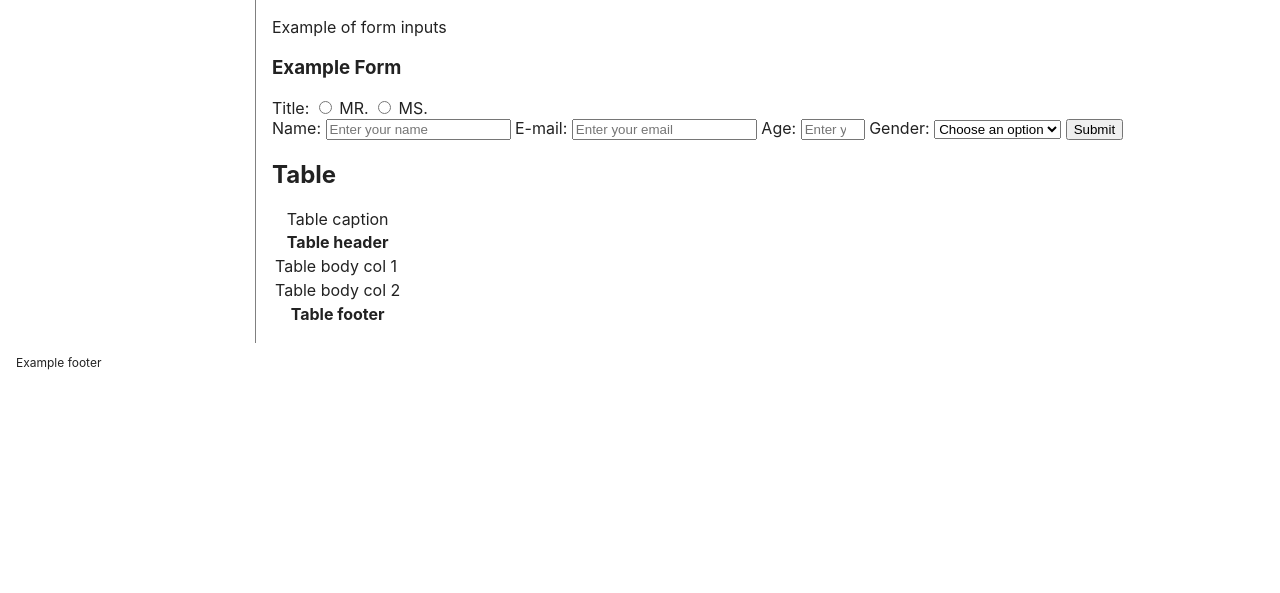
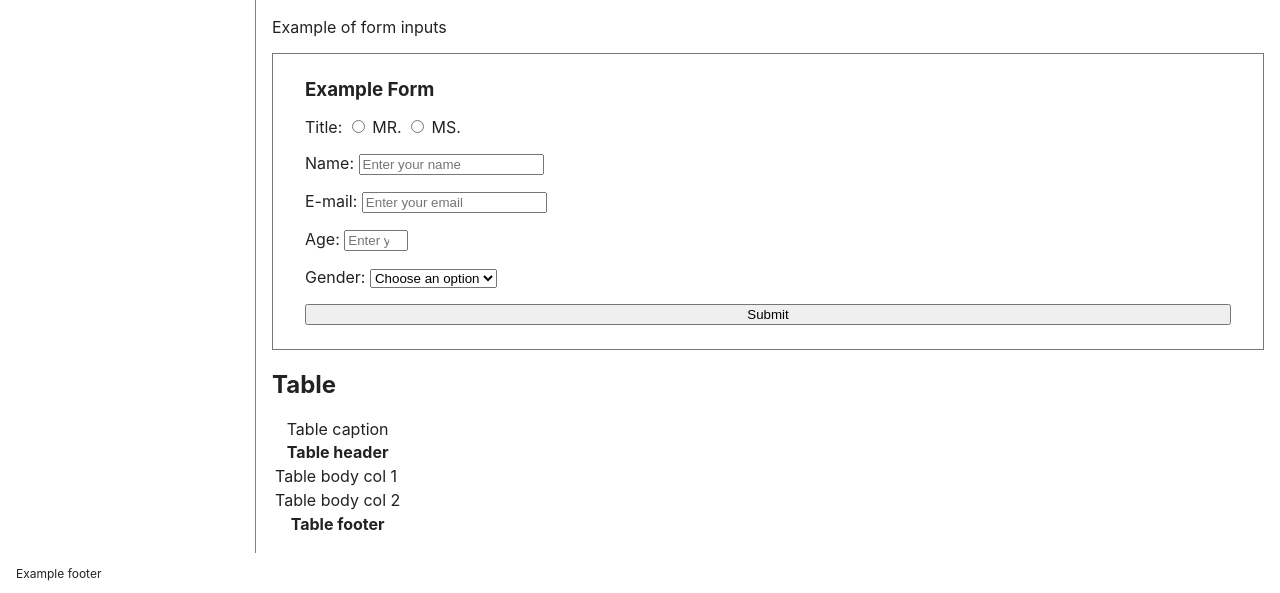
Before and after one commit to braydenk/simple-sites, a plain HTML site: page index.html in a window 1280 px wide. Shown: the part 1207-1800 px from the top of the page. Before the commit the page ends 1590 px from the top, so only its background shows below. Drawn offline with Linux system fonts and the light colour scheme.

```diff
--- a/index.html
+++ b/index.html
@@ -89,6 +89,7 @@
               <label for="mr"> <input type="radio" name="title" /> MR. </label>
               <label for="ms"> <input type="radio" name="title" /> MS. </label>
             </div>
+            <div>
               <label for="name">Name: </label>
               <input
                 type="text"
@@ -96,6 +97,8 @@
                 placeholder="Enter your name"
                 required
               />
+            </div>
+            <div>
               <label for="mail">E-mail: </label>
               <input
                 type="email"
@@ -103,6 +106,8 @@
                 placeholder="Enter your email"
                 required
               />
+            </div>
+            <div>
               <label for="age">Age: </label>
               <input
                 type="number"
@@ -111,6 +116,8 @@
                 min="1"
                 max="100"
               />
+            </div>
+            <div>
               <label for="gender">Gender: </label>
               <select id="gender">
                 <option value="">Choose an option</option>
@@ -118,6 +125,7 @@
                 <option value="female">Female</option>
                 <option value="other">Other</option>
               </select>
+            </div>
             <button type="submit">Submit</button>
           </form>
         </article>
--- a/styles.css
+++ b/styles.css
@@ -63,10 +63,16 @@ ul>li {
   padding: 1rem;
 }
 
-/* .example-form {
+.example-form {
   display: grid;
-  grid-template-columns: 1fr 1fr;
-} */
+  border: 1px solid #777;
+  padding: 1rem;
+}
+
+.example-form>* {
+  margin: 0.5rem 1rem;
+}
+
 
 .page-footer {
   grid-area: footer;
```
Lines whose indentation alone changed are shown as unchanged.
